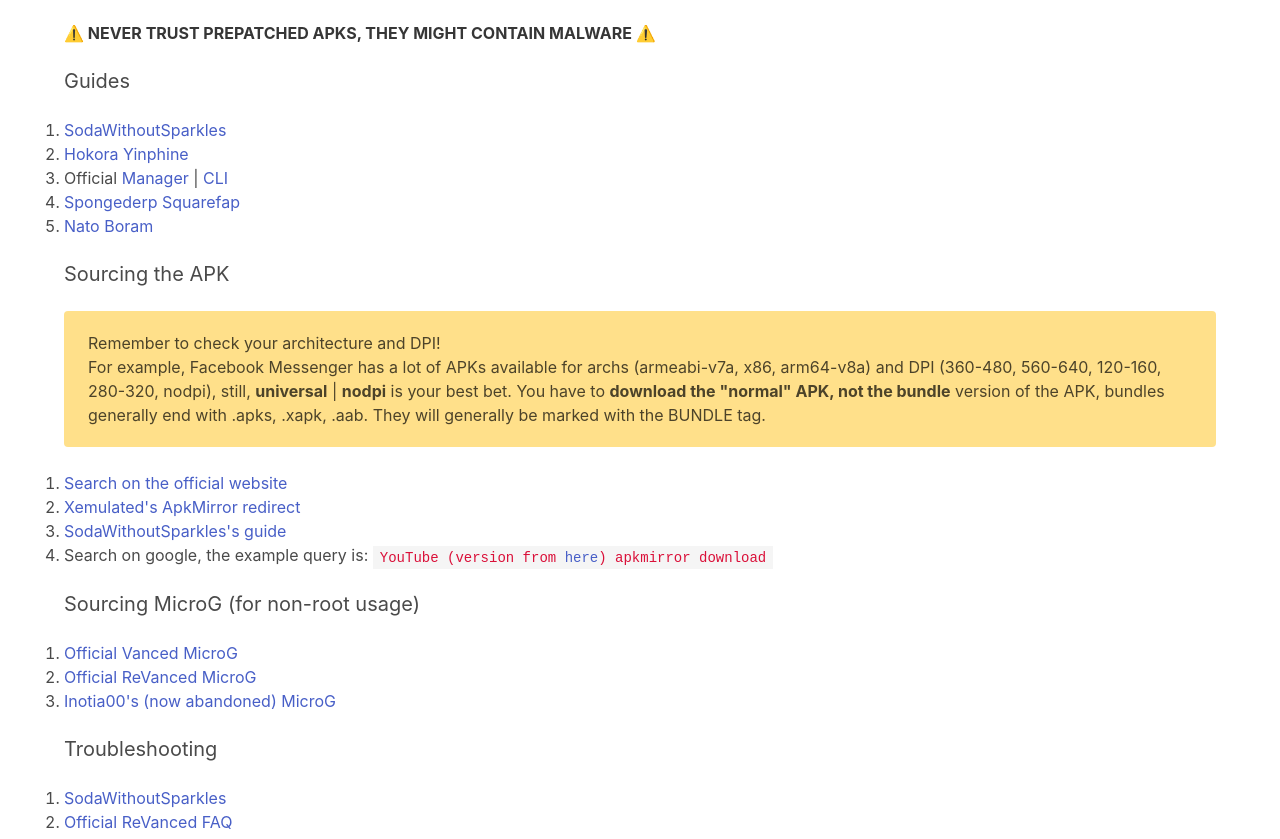
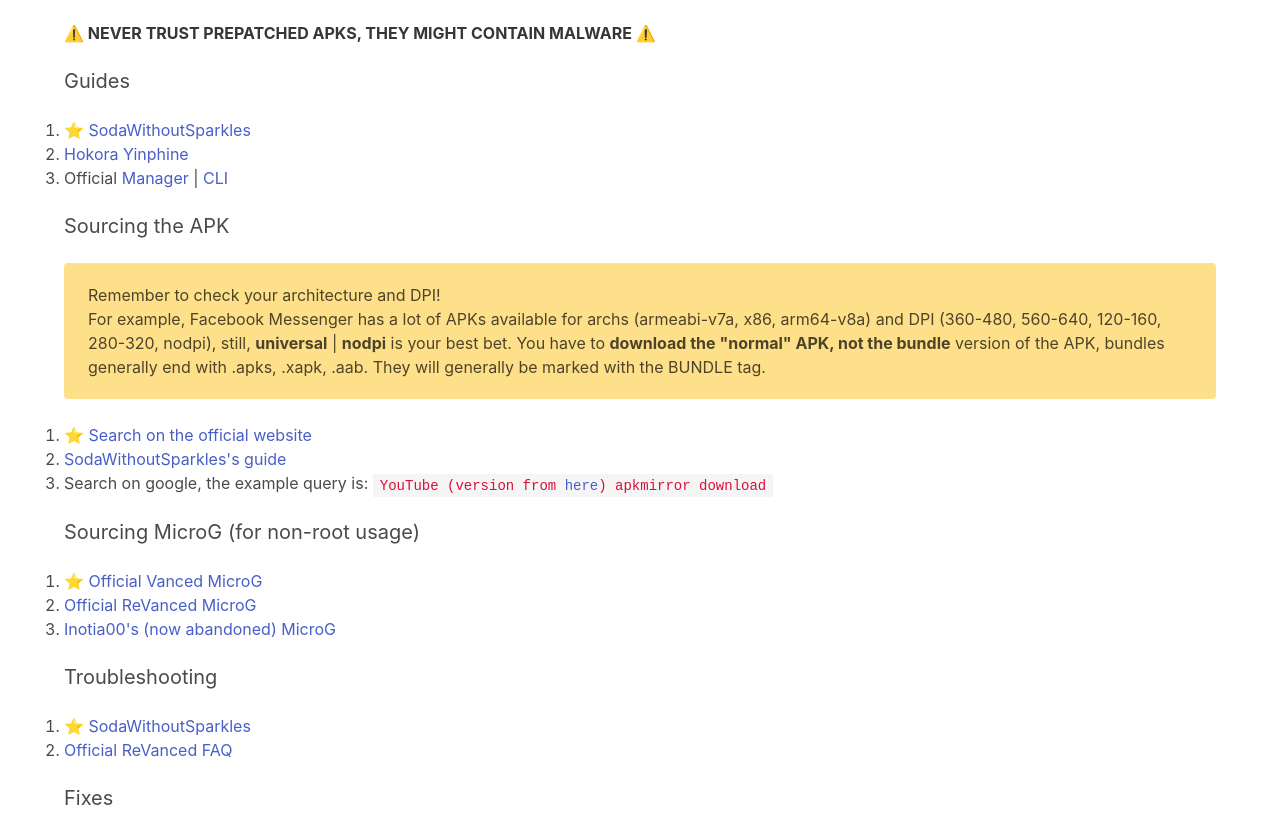
Before and after one commit to xemulat/revanced-help-site, a website: page index.html in a window 1280 px wide. Shown: the part 87-926 px from the top of the page. Drawn offline with nearby package versions, Linux system fonts and the light colour scheme.

Commit message:
⭐⭐⭐⭐

```diff
--- a/index.html
+++ b/index.html
@@ -22,11 +22,9 @@
 
       <h2 class="subtitle">Guides</h2>
       <ol>
-        <li><a href="https://sodawithoutsparkles.github.io/revanced-troubleshooting-guide/step-by-step/00-preface/">SodaWithoutSparkles</a></li>
+        <li><a href="https://sodawithoutsparkles.github.io/revanced-troubleshooting-guide/step-by-step/00-preface/">⭐ SodaWithoutSparkles</a></li>
         <li><a href="https://hokorayinphinempp.github.io/obsidian-git-sync/Revanced/1%20Start%20Here%21/Revanced%20Start%20Beta/">Hokora Yinphine</a></li>
         <li>Official <a href="https://github.com/ReVanced/revanced-manager/blob/main/docs">Manager</a> | <a href="https://github.com/ReVanced/revanced-cli/tree/main/docs">CLI</a></li>
-        <li><a href="https://www.reddit.com/xlcny9">Spongederp Squarefap</a></li>
-        <li><a href="https://www.reddit.com/10nyr2t">Nato Boram</a></li>
       </ol>
 
       <br>
@@ -36,8 +34,7 @@
         <p>For example, Facebook Messenger has a lot of APKs available for archs (armeabi-v7a, x86, arm64-v8a) and DPI (360-480, 560-640, 120-160, 280-320, nodpi), still, <strong>universal</strong> | <strong>nodpi</strong> is your best bet. You have to <strong>download the "normal" APK, not the bundle</strong> version of the APK, bundles generally end with .apks, .xapk, .aab. They will generally be marked with the BUNDLE tag.</p>
       </div>
       <ol>
-        <li><a href="https://revanced.app/patches?pkg=com.google.android.youtube">Search on the official website</a></li>
-        <li><a href="https://xem.lol/rv">Xemulated's ApkMirror redirect</a></li>
+        <li><a href="https://revanced.app/patches?pkg=com.google.android.youtube">⭐ Search on the official website</a></li>
         <li><a href="https://sodawithoutsparkles.github.io/revanced-troubleshooting-guide/step-by-step/02-check-ver/">SodaWithoutSparkles's guide</a></li>
         <li>Search on google, the example query is: <code>YouTube (version from <a href="https://revanced.app/patches?pkg=com.google.android.youtube">here</a>) apkmirror download</code></li>
       </ol>
@@ -45,7 +42,7 @@
       <br>
       <h2 class="subtitle">Sourcing MicroG (for non-root usage)</h2>
       <ol>
-        <li><a href="https://github.com/TeamVanced/VancedMicroG/releases">Official Vanced MicroG</a></li>
+        <li><a href="https://github.com/TeamVanced/VancedMicroG/releases">⭐ Official Vanced MicroG</a></li>
         <li><a href="https://github.com/ReVanced/GmsCore/releases">Official ReVanced MicroG</a></li>
         <li><a href="https://github.com/inotia00/VancedMicroG/releases">Inotia00's (now abandoned) MicroG</a></li>
       </ol>
@@ -53,7 +50,7 @@
       <br>
       <h2 class="subtitle">Troubleshooting</h2>
       <ol>
-        <li><a href="https://sodawithoutsparkles.github.io/revanced-troubleshooting-guide/troubleshoot/00-trouble-shooting/">SodaWithoutSparkles</a></li>
+        <li><a href="https://sodawithoutsparkles.github.io/revanced-troubleshooting-guide/troubleshoot/00-trouble-shooting/">⭐ SodaWithoutSparkles</a></li>
         <li><a href="https://www.reddit.com/r/revancedapp/wiki/help/questions/">Official ReVanced FAQ</a></li>
       </ol>
 
```
